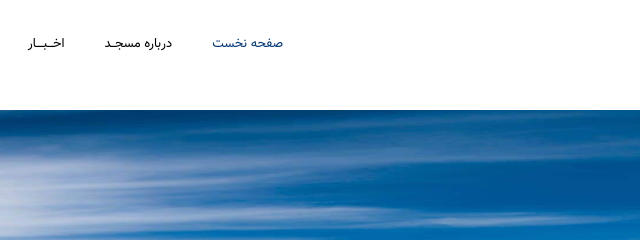
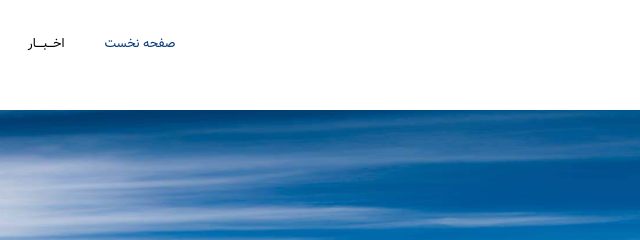
Before and after one commit to mohammadzm0101/mosque-frontend-website, a plain HTML site: page index.html in a window 1280 px wide. Shown: the top 240 px of the page, 191-831 px from the left. Drawn offline with Linux system fonts and the light colour scheme; files whose address does not match are found by name.

Commit message:
Update index.html

```diff
--- a/index.html
+++ b/index.html
@@ -27,7 +27,6 @@
                 <ul class="navbar-nav ml-auto">
 
                     <li class="nav-item active"><a href="index.html#first-page" class="nav-link">صفحه نخست</a></li>
-                    <li class="nav-item"><a href="call page 2/call.html" class="nav-link" target="_blank">درباره مسجــد</a></li>
                     <li class="nav-item"><a href="index.html#last-news" class="nav-link"> اخـــبــــار</a></li>
 
                     <li class="nav-item"><a href="#" class="nav-link">ثبت نام و ورود</a></li>
```
